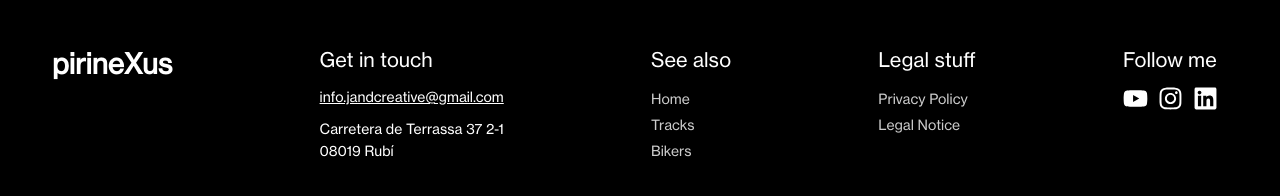
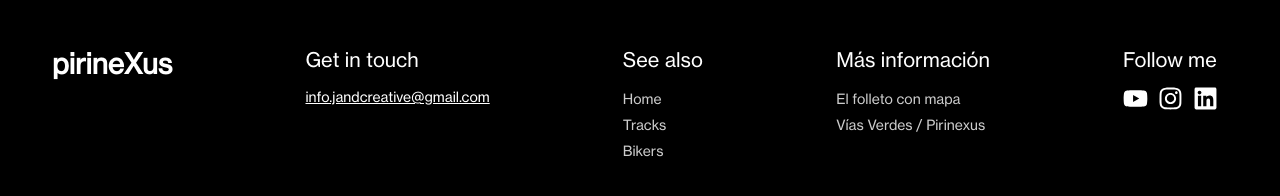
Before and after one commit to jelin-mi/pirinexus, a React (Create React App) app: page / in a window 1280 px wide. Shown: the part 1370-1566 px from the top of the page. Built offline with nearby package versions, Linux system fonts and the light colour scheme.

Commit message:
external links added

```diff
--- a/src/components/Footer/Footer.jsx
+++ b/src/components/Footer/Footer.jsx
@@ -20,9 +20,6 @@ function Footer() {
             <a href="mailto:info.jandcreative@gmail.com" class="mail">
               info.jandcreative@gmail.com
             </a>
-            Carretera de Terrassa 37 2-1
-            <br />
-            08019 Rubí
           </p>
         </div>
 
@@ -36,10 +33,22 @@ function Footer() {
         </div>
 
         <div className="column">
-          <h2>Legal stuff</h2>
+          <h2>Más información</h2>
           <nav>
-            <NavLink to="/privacy">Privacy Policy</NavLink>
-            <NavLink to="/legal">Legal Notice</NavLink>
+            <a
+              href="https://www.viesverdes.cat/wp-content/uploads/2022/08/Desplegable_cicloturisme_2022.pdf"
+              target="_blank"
+              rel="noreferrer"
+            >
+              El folleto con mapa
+            </a>
+            <a
+              href="https://www.viesverdes.cat/es/caracteristiques-vies-verdes-pirinexus/"
+              target="_blank"
+              rel="noreferrer"
+            >
+              Vías Verdes / Pirinexus
+            </a>
           </nav>
         </div>
 
```
